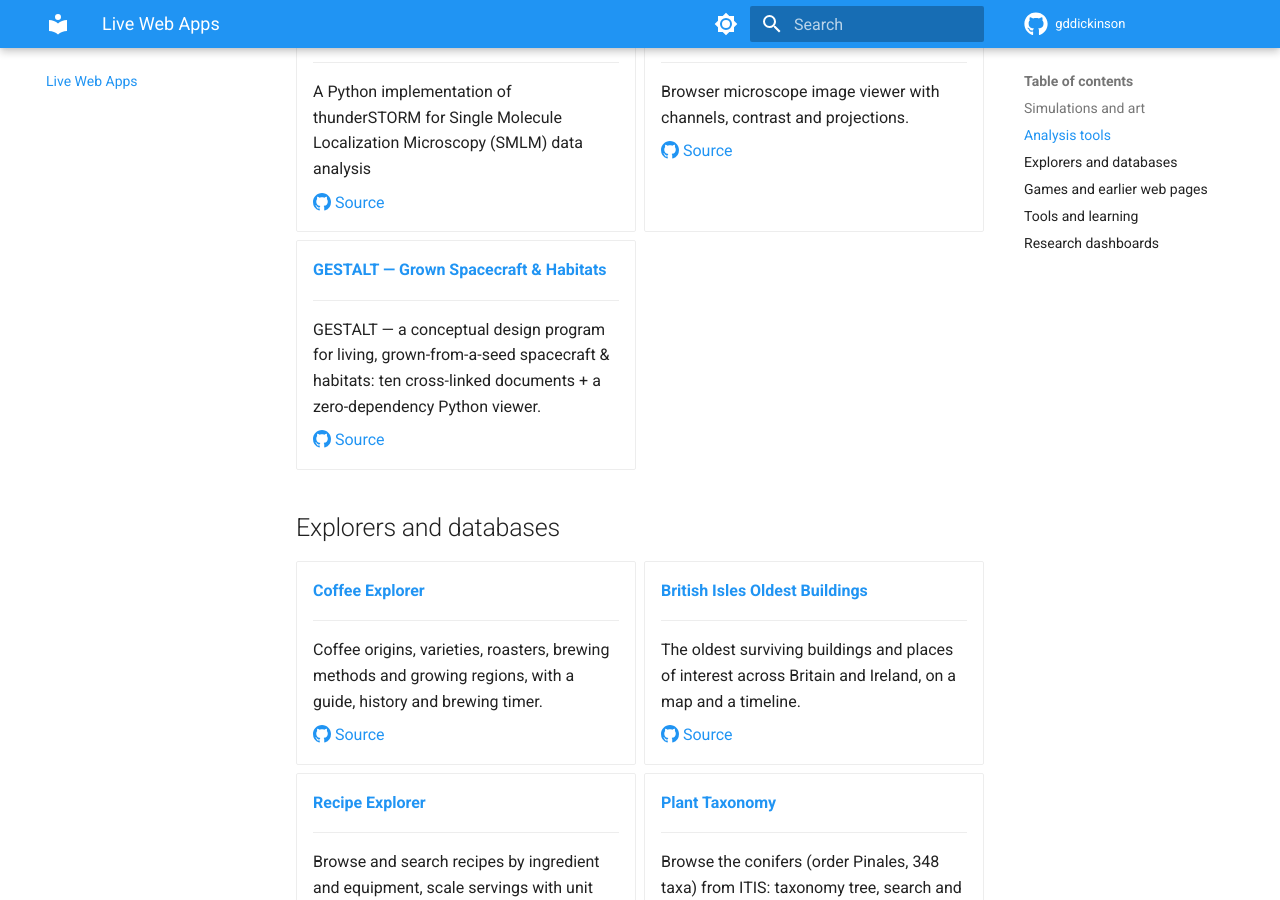
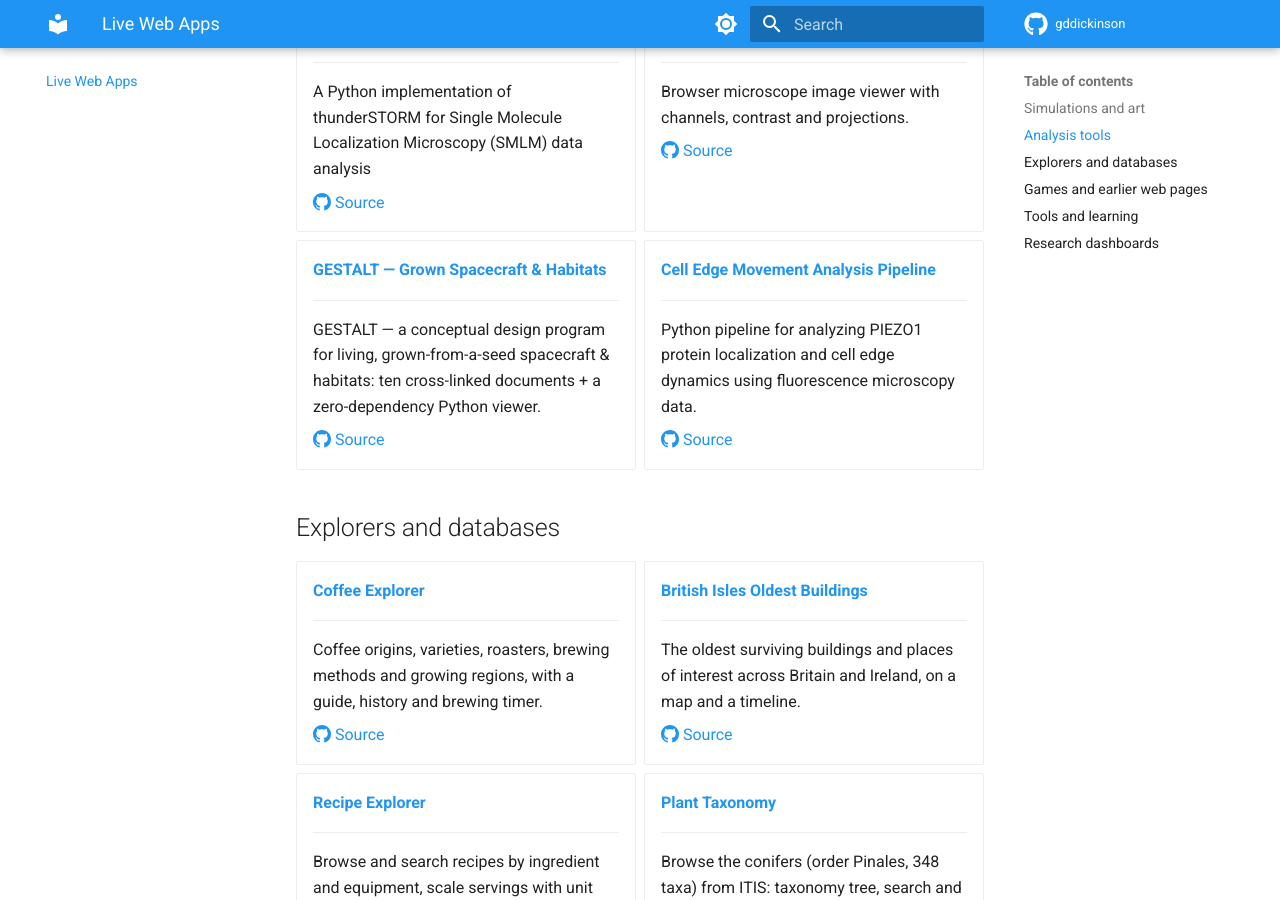
Before and after one commit to gddickinson/gddickinson.github.io, an MkDocs documentation site: the page built from docs/web-apps.md, in a window 1280 px wide and 900 px high, scrolled down 9280 px. Built offline with MkDocs 1.6.1 and Material for MkDocs 9.7.7, drawn with Linux system fonts in a browser that asks for light colours.

Commit message:
Web apps gallery: add ParticleTracker, building-gen, ca_signature_analyzer, calcium_channel_analyzer, calcium_channel_genes, calcium_phylogenomics, cell_curvature_analyzer, cell_edge_analysis_individual_scripts, cell_membrane_dynamics, cellscope_analysis, flika_plugins, ion_channel_genes, ip3r-simulator, ip3r_genes, naadp_binder_genes, naadpr_genes, organic_spacecraft, particle_analysis, pathak_lab, piezo1_decode_magik, textview, thunderstorm_python, web_microview
Co-Authored-By: Claude Opus 5.5 <noreply@anthropic.com>

```diff
--- a/docs/web-apps.md
+++ b/docs/web-apps.md
@@ -658,6 +658,14 @@ Projects you can use straight from the browser. Each one also runs as a local we
 
     [:octicons-mark-github-16: Source](https://github.com/gddickinson/organic_spacecraft)
 
+-   **[Cell Edge Movement Analysis Pipeline](https://gddickinson.github.io/cell_edge_analysis_individual_scripts/)**
+
+    ---
+
+    Python pipeline for analyzing PIEZO1 protein localization and cell edge dynamics using fluorescence microscopy data.
+
+    [:octicons-mark-github-16: Source](https://github.com/gddickinson/cell_edge_analysis_individual_scripts)
+
 </div>
 
 ## Explorers and databases
```
